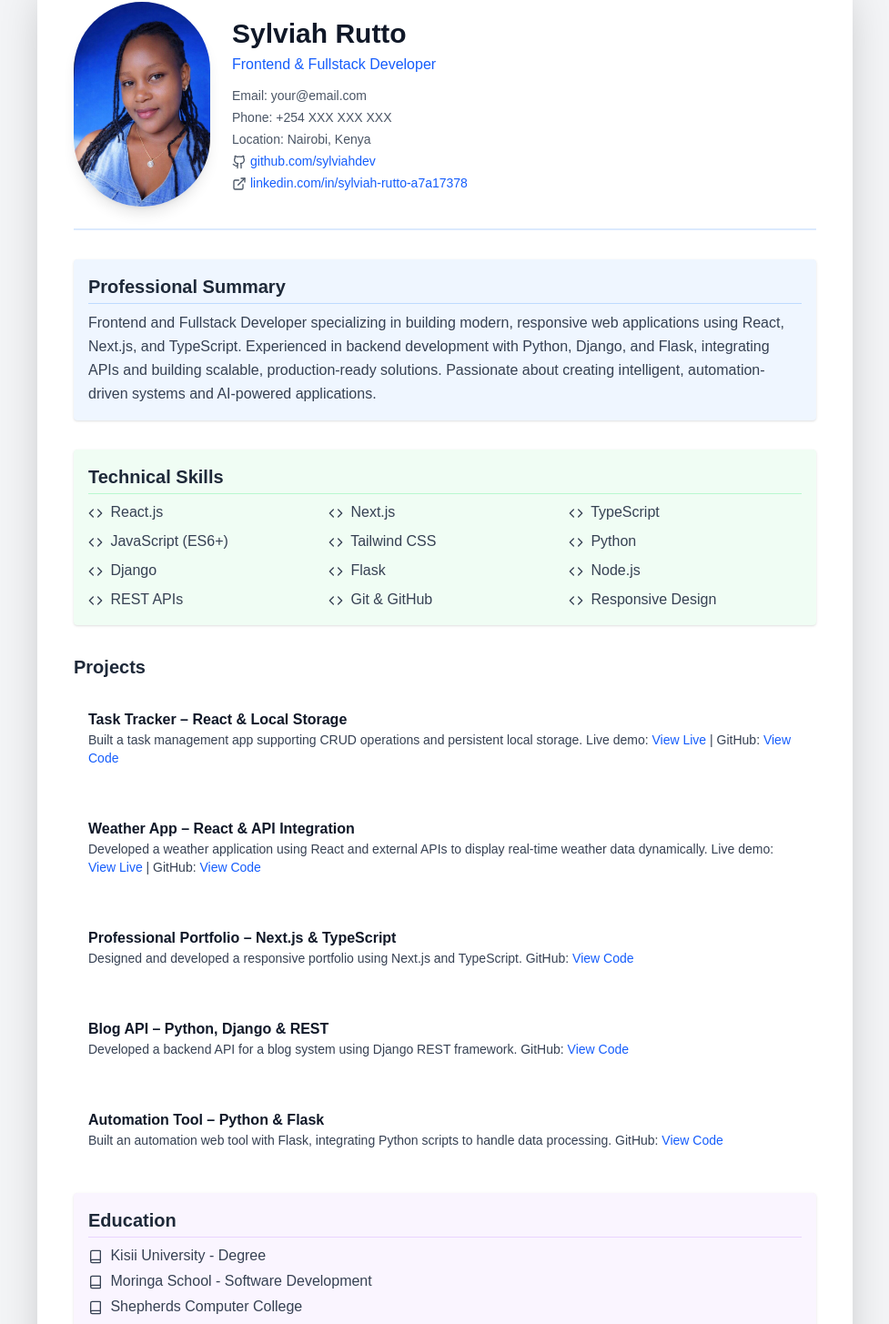
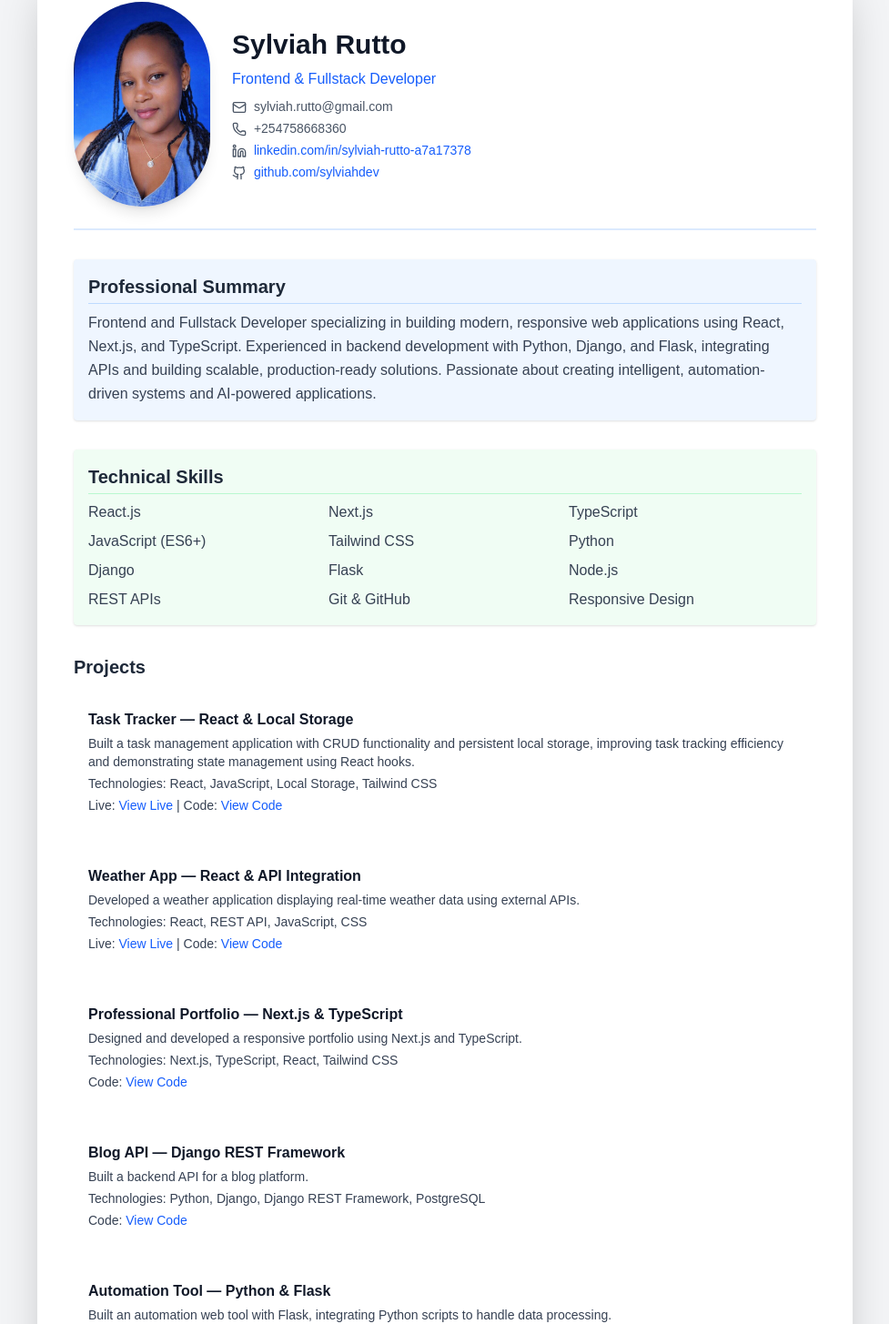
Before and after one commit to sylviahdev/sylviah.dev, a Next.js app: page / in a window 1280 px wide. Shown: the part 122-1577 px from the top of the page at 91% size, without its empty margins (151-1128 px from the left). Built offline with nearby package versions, Linux system fonts and the light colour scheme.

Commit message:
professional CV with React & Next.js

```diff
--- a/app/page.tsx
+++ b/app/page.tsx
@@ -1,7 +1,13 @@
 "use client";
 import Image from "next/image";
-import { Github, ExternalLink, Code, Book, Menu } from "lucide-react";
 import { useState } from "react";
+import { Github, ExternalLink, Book, Mail, Phone, Linkedin, Monitor } from "lucide-react";
+import { motion } from "framer-motion";
+
+const sectionAnimation = {
+  hidden: { opacity: 0, y: 30 },
+  visible: { opacity: 1, y: 0, transition: { duration: 0.6 } },
+};
 
 export default function CVPage() {
   const [menuOpen, setMenuOpen] = useState(false);
@@ -49,15 +55,13 @@ export default function CVPage() {
             </button>
           </div>
 
-          {/* Mobile menu button */}
           <div className="md:hidden">
             <button onClick={() => setMenuOpen(!menuOpen)}>
-              <Menu className="w-6 h-6" />
+              <Monitor className="w-6 h-6" />
             </button>
           </div>
         </div>
 
-        {/* Mobile menu */}
         {menuOpen && (
           <div className="md:hidden bg-white shadow px-4 py-2 space-y-2">
             <button onClick={() => scrollTo("summary")} className="block w-full text-left hover:text-blue-600">Summary</button>
@@ -75,119 +79,138 @@ export default function CVPage() {
         {/* Header */}
         <div className="flex flex-col md:flex-row items-center gap-6 border-b-2 border-blue-100 pb-6">
           <Image src="/profile.jpg" alt="Sylviah Rutto" width={150} height={150} className="rounded-full shadow-lg" priority />
-          <div className="text-center md:text-left">
+          <div className="text-center md:text-left space-y-2">
             <h1 className="text-3xl font-bold text-gray-900">Sylviah Rutto</h1>
             <p className="text-blue-600 font-medium mt-1">Frontend & Fullstack Developer</p>
-            <div className="mt-3 text-gray-600 text-sm space-y-1">
-              <p>Email: your@email.com</p>
-              <p>Phone: +254 XXX XXX XXX</p>
-              <p>Location: Nairobi, Kenya</p>
-              <p><Github className="inline w-4 h-4 mr-1" /><a href="https://github.com/sylviahdev" target="_blank" rel="noopener noreferrer" className="text-blue-600 hover:underline">github.com/sylviahdev</a></p>
-              <p><ExternalLink className="inline w-4 h-4 mr-1" /><a href="https://www.linkedin.com/in/sylviah-rutto-a7a17378/" target="_blank" rel="noopener noreferrer" className="text-blue-600 hover:underline">linkedin.com/in/sylviah-rutto-a7a17378</a></p>
+            <div className="text-gray-600 text-sm space-y-1">
+              <p><Mail className="inline w-4 h-4 mr-1" /> sylviah.rutto@gmail.com</p>
+              <p><Phone className="inline w-4 h-4 mr-1" /> +254758668360</p>
+              <p><Linkedin className="inline w-4 h-4 mr-1" /> <a href="https://www.linkedin.com/in/sylviah-rutto-a7a17378/" target="_blank" rel="noopener noreferrer" className="text-blue-600 hover:underline">linkedin.com/in/sylviah-rutto-a7a17378</a></p>
+              <p><Github className="inline w-4 h-4 mr-1" /> <a href="https://github.com/sylviahdev" target="_blank" rel="noopener noreferrer" className="text-blue-600 hover:underline">github.com/sylviahdev</a></p>
             </div>
           </div>
         </div>
 
         {/* Professional Summary */}
-        <section id="summary" className="space-y-2 bg-blue-50 p-4 rounded shadow-sm">
+        <motion.section id="summary" variants={sectionAnimation} initial="hidden" whileInView="visible" viewport={{ once: true, amount: 0.1 }} className="space-y-2 bg-blue-50 p-4 rounded shadow-sm">
           <h2 className="text-xl font-semibold text-gray-800 border-b border-blue-200 pb-1">Professional Summary</h2>
           <p className="text-gray-700 leading-relaxed text-sm md:text-base">
             Frontend and Fullstack Developer specializing in building modern, responsive web applications using React, Next.js, and TypeScript. Experienced in backend development with Python, Django, and Flask, integrating APIs and building scalable, production-ready solutions. Passionate about creating intelligent, automation-driven systems and AI-powered applications.
           </p>
-        </section>
+        </motion.section>
 
         {/* Technical Skills */}
-        <section id="skills" className="space-y-2 bg-green-50 p-4 rounded shadow-sm">
+        <motion.section id="skills" variants={sectionAnimation} initial="hidden" whileInView="visible" viewport={{ once: true, amount: 0.1 }} className="space-y-2 bg-green-50 p-4 rounded shadow-sm">
           <h2 className="text-xl font-semibold text-gray-800 border-b border-green-200 pb-1">Technical Skills</h2>
           <ul className="grid grid-cols-2 md:grid-cols-3 gap-2 text-gray-700 text-sm md:text-base">
-            <li><Code className="inline w-4 h-4 mr-1" /> React.js</li>
-            <li><Code className="inline w-4 h-4 mr-1" /> Next.js</li>
-            <li><Code className="inline w-4 h-4 mr-1" /> TypeScript</li>
-            <li><Code className="inline w-4 h-4 mr-1" /> JavaScript (ES6+)</li>
-            <li><Code className="inline w-4 h-4 mr-1" /> Tailwind CSS</li>
-            <li><Code className="inline w-4 h-4 mr-1" /> Python</li>
-            <li><Code className="inline w-4 h-4 mr-1" /> Django</li>
-            <li><Code className="inline w-4 h-4 mr-1" /> Flask</li>
-            <li><Code className="inline w-4 h-4 mr-1" /> Node.js</li>
-            <li><Code className="inline w-4 h-4 mr-1" /> REST APIs</li>
-            <li><Code className="inline w-4 h-4 mr-1" /> Git & GitHub</li>
-            <li><Code className="inline w-4 h-4 mr-1" /> Responsive Design</li>
+            <li>React.js</li>
+            <li>Next.js</li>
+            <li>TypeScript</li>
+            <li>JavaScript (ES6+)</li>
+            <li>Tailwind CSS</li>
+            <li>Python</li>
+            <li>Django</li>
+            <li>Flask</li>
+            <li>Node.js</li>
+            <li>REST APIs</li>
+            <li>Git & GitHub</li>
+            <li>Responsive Design</li>
           </ul>
-        </section>
+        </motion.section>
 
         {/* Projects */}
-        <section id="projects" className="space-y-6 mt-8">
+        <motion.section id="projects" variants={sectionAnimation} initial="hidden" whileInView="visible" viewport={{ once: true, amount: 0.1 }} className="space-y-6 mt-8">
           <h2 className="text-xl font-semibold mb-4 text-gray-800">Projects</h2>
 
-          {/* Project cards with hover effect */}
+          {/* Project Cards */}
           {[
             {
-              title: "Task Tracker – React & Local Storage",
-              desc: "Built a task management app supporting CRUD operations and persistent local storage.",
+              title: "Task Tracker — React & Local Storage",
+              desc: "Built a task management application with CRUD functionality and persistent local storage, improving task tracking efficiency and demonstrating state management using React hooks.",
+              tech: "React, JavaScript, Local Storage, Tailwind CSS",
               live: "https://task-tracker-eight-mu.vercel.app/",
               code: "https://github.com/sylviahdev/react-hub",
             },
             {
-              title: "Weather App – React & API Integration",
-              desc: "Developed a weather application using React and external APIs to display real-time weather data dynamically.",
+              title: "Weather App — React & API Integration",
+              desc: "Developed a weather application displaying real-time weather data using external APIs.",
+              tech: "React, REST API, JavaScript, CSS",
               live: "https://weathernow-wine.vercel.app/",
               code: "https://github.com/sylviahdev/weathertoday",
             },
             {
-              title: "Professional Portfolio – Next.js & TypeScript",
+              title: "Professional Portfolio — Next.js & TypeScript",
               desc: "Designed and developed a responsive portfolio using Next.js and TypeScript.",
+              tech: "Next.js, TypeScript, React, Tailwind CSS",
               code: "https://github.com/sylviahdev/myportfolio",
             },
             {
-              title: "Blog API – Python, Django & REST",
-              desc: "Developed a backend API for a blog system using Django REST framework.",
+              title: "Blog API — Django REST Framework",
+              desc: "Built a backend API for a blog platform.",
+              tech: "Python, Django, Django REST Framework, PostgreSQL",
               code: "https://github.com/sylviahdev/django-blog-api",
             },
             {
-              title: "Automation Tool – Python & Flask",
+              title: "Automation Tool — Python & Flask",
               desc: "Built an automation web tool with Flask, integrating Python scripts to handle data processing.",
+              tech: "Python, Flask",
               code: "https://github.com/sylviahdev/flask-automation",
             },
           ].map((p, i) => (
-            <div
-              key={i}
-              className="transition transform hover:scale-105 hover:shadow-lg p-4 rounded bg-white"
-            >
-              <h3 className="font-semibold text-gray-900">{p.title}</h3>
-              <p className="text-gray-700 text-sm">
-                {p.desc}{" "}
-                {p.live && (
-                  <>
-                    Live demo:{" "}
-                    <a href={p.live} target="_blank" rel="noopener noreferrer" className="text-blue-600 hover:underline">
-                      View Live
-                    </a>{" "} |{" "}
-                  </>
-                )}
-                GitHub:{" "}
-                <a href={p.code} target="_blank" rel="noopener noreferrer" className="text-blue-600 hover:underline">
-                  View Code
-                </a>
-              </p>
+            <div key={i} className="transition transform hover:scale-105 hover:shadow-lg p-4 rounded bg-white">
+              <h3 className="font-bold text-gray-900">{p.title}</h3>
+              <p className="text-gray-700 text-sm mt-1">{p.desc}</p>
+              <p className="text-gray-700 text-sm font-medium mt-1">Technologies: {p.tech}</p>
+              {p.live && (
+                <p className="text-gray-700 text-sm mt-1">
+                  Live: <a href={p.live} target="_blank" rel="noopener noreferrer" className="text-blue-600 hover:underline">View Live</a> |{" "}
+                  Code: <a href={p.code} target="_blank" rel="noopener noreferrer" className="text-blue-600 hover:underline">View Code</a>
+                </p>
+              )}
+              {!p.live && (
+                <p className="text-gray-700 text-sm mt-1">
+                  Code: <a href={p.code} target="_blank" rel="noopener noreferrer" className="text-blue-600 hover:underline">View Code</a>
+                </p>
+              )}
             </div>
           ))}
-        </section>
+        </motion.section>
 
         {/* Education */}
-        <section id="education" className="space-y-2 bg-purple-50 p-4 rounded shadow-sm">
-          <h2 className="text-xl font-semibold text-gray-800 border-b border-purple-200 pb-1">Education</h2>
+   <motion.section
+  id="education"
+  variants={sectionAnimation}
+  initial="hidden"
+  whileInView="visible"
+  viewport={{ once: true, amount: 0.1 }}
+  className="space-y-4 bg-purple-50 p-4 rounded shadow-sm"
+>
+  <h2 className="text-xl font-semibold text-gray-800 border-b border-purple-200 pb-1">Education</h2>
+  <ul className="text-gray-700 text-sm md:text-base space-y-2">
+    <li><Book className="inline w-4 h-4 mr-1" /> Moringa School – Software Development – 2019</li>
+    <li><Book className="inline w-4 h-4 mr-1" /> Kisii University – Bachelor of Information Technology – 2016</li>
+    <li><Book className="inline w-4 h-4 mr-1" /> Shepherds Computer College – Certificate in Computer Packages – 2011</li>
+  </ul>
+</motion.section>
+
+        {/* Tools & Deployment */}
+        <motion.section variants={sectionAnimation} initial="hidden" whileInView="visible" viewport={{ once: true, amount: 0.1 }} className="space-y-2 bg-yellow-50 p-4 rounded shadow-sm">
+          <h2 className="text-xl font-semibold text-gray-800 border-b border-yellow-200 pb-1">Tools & Deployment</h2>
           <ul className="text-gray-700 text-sm md:text-base space-y-1">
-            <li><Book className="inline w-4 h-4 mr-1" /> Kisii University - Degree </li>
-            <li><Book className="inline w-4 h-4 mr-1" /> Moringa School - Software Development</li>
-            <li><Book className="inline w-4 h-4 mr-1" /> Shepherds Computer College </li>
-            <li><Book className="inline w-4 h-4 mr-1" /> Ruth Kiptui Girls Highschool - KCSE</li>
+            <li>Git & GitHub</li>
+            <li>Vercel</li>
+            <li>Netlify</li>
+            <li>Postman</li>
+            <li>VS Code</li>
+            <li>Figma</li>
           </ul>
-        </section>
+        </motion.section>
 
         {/* Footer */}
         <div className="mt-6 text-center text-gray-500 text-sm">
           © {new Date().getFullYear()} Sylviah Rutto
         </div>
+
       </div>
     </main>
   );
--- a/package.json
+++ b/package.json
@@ -9,6 +9,7 @@
     "lint": "eslint"
   },
   "dependencies": {
+    "framer-motion": "^12.35.2",
     "html2pdf.js": "^0.14.0",
     "lucide-react": "^0.577.0",
     "next": "16.1.6",
```
Also changed, not shown: 1 other file (tests, documents, lock files or other folders).
